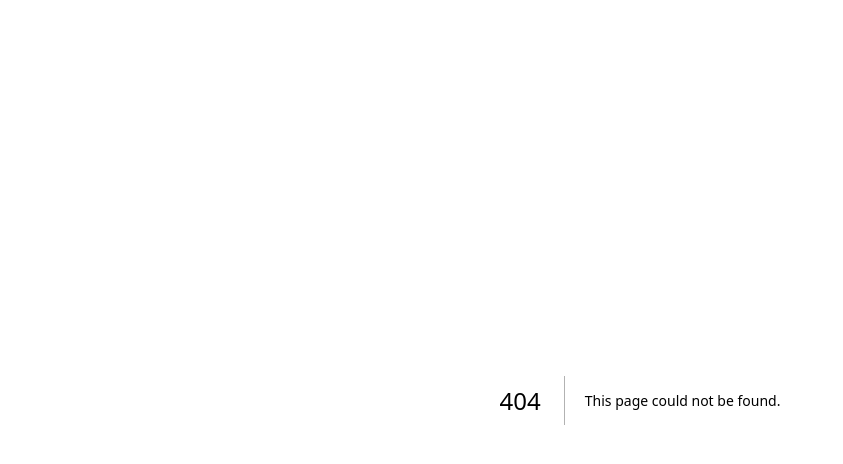
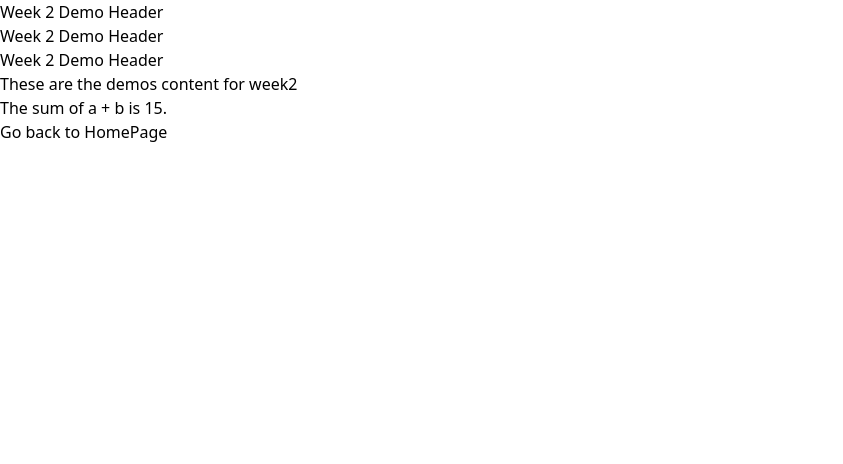
Before and after one commit to WeiChengLai1994/webdev2-demos-Wednesday0911, a Next.js app: page /week-2 in a window 1280 px wide. Before the commit this address had no page. Shown: the top 464 px of the page, without its empty margins (0-843 px from the left). Built offline with nearby package versions, Linux system fonts and the light colour scheme.

Commit message:
Page Link
Jumping between pages

```diff
--- a/app/page.js
+++ b/app/page.js
@@ -1,8 +1,12 @@
+import Link from "next/link"
 export default function Page(){
   return(
     <div>
       <h1>Web Dev 2 Demos</h1>
       <p>Demos for web dev 2</p>
+      <li>
+        <Link href={"/week-2"}> Week 2</Link>
+      </li>
     </div>
   )
 }
--- /dev/null
+++ b/app/week-2/heading.js
@@ -0,0 +1,7 @@
+export default function Heading(){
+    return(
+        <header>
+            <h1>Week 2 Demo Header</h1>
+        </header>
+    )
+}
--- /dev/null
+++ b/app/week-2/page.js
@@ -0,0 +1,21 @@
+import Heading from "./heading";
+import Link from "next/link"
+export default function Page(){
+    let a = 5;
+    let b = 10;
+
+
+
+    return(
+        <main>
+            <Heading/>
+            <Heading/>
+            <Heading/>
+            <p>These are the demos content for week2</p>
+            <p>The sum of a + b is {a+b}.</p>
+            <p>
+                Go back to <Link href={"/"}>HomePage</Link>
+            </p>
+        </main>
+    )
+}
```
